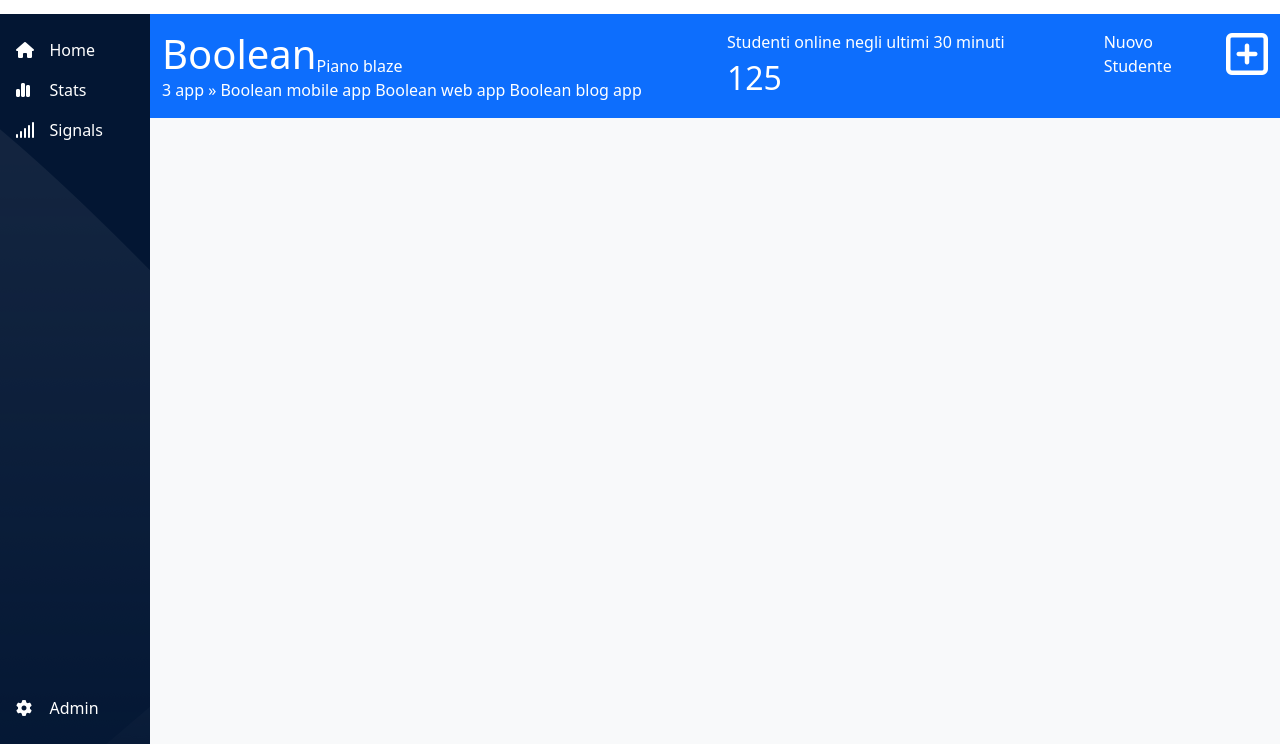
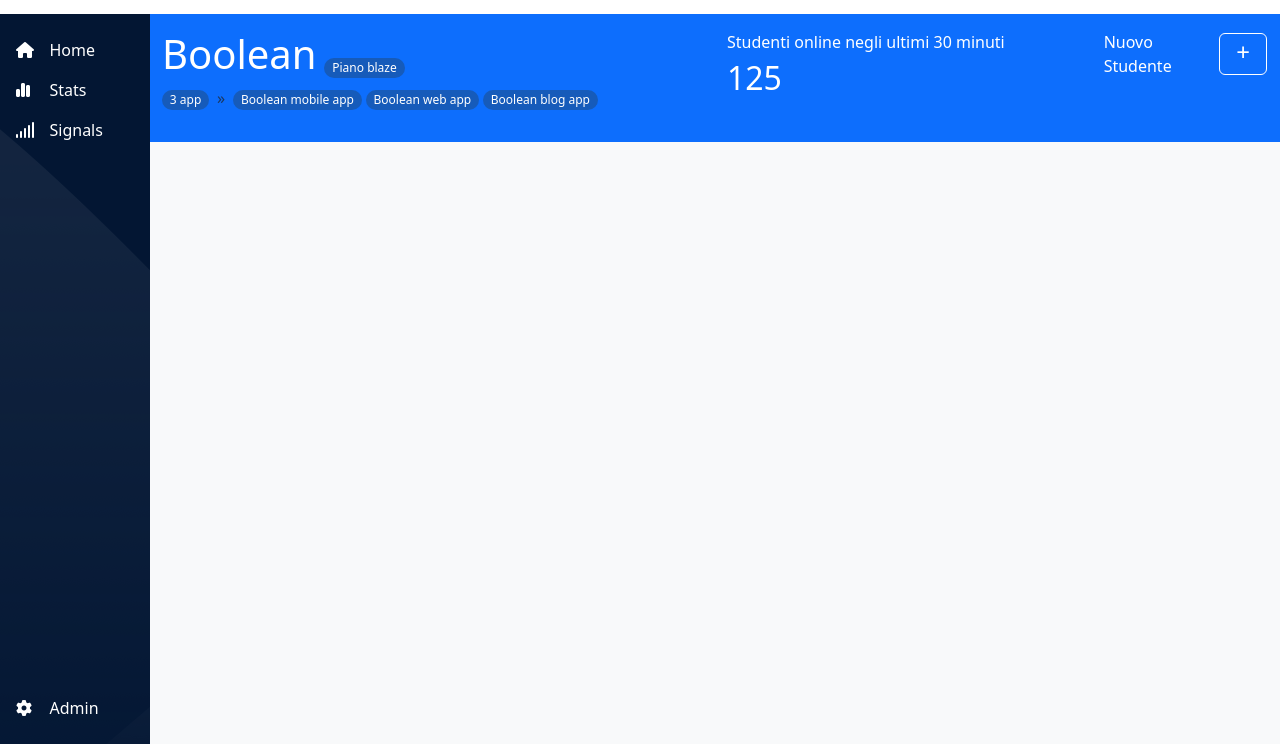
Before and after one commit to christianarca27/html-css-bootstrap-dashboard, a plain HTML site: page index.html in a window 1280 px wide. Shown: the part 56-800 px from the top of the page. Drawn offline with nearby package versions, Linux system fonts and the light colour scheme.

Commit message:
feat: migliorato stile header

```diff
--- a/css/style.css
+++ b/css/style.css
@@ -10,6 +10,15 @@
 
 ._bg-personal-1 {
     background-color: #e5e5e5;
+}
+
+._bg-personal-2 {
+    background-color: #165bba;
+}
+
+._simple-list {
+    list-style-type: none;
+    padding-inline-start: 0;
 }
 
 body {
--- a/index.html
+++ b/index.html
@@ -9,7 +9,7 @@
     <link href="https://cdn.jsdelivr.net/npm/bootstrap@5.3.0-alpha1/dist/css/bootstrap.min.css" rel="stylesheet" integrity="sha384-GLhlTQ8iRABdZLl6O3oVMWSktQOp6b7In1Zl3/Jr59b6EGGoI1aFkw7cmDA6j6gD" crossorigin="anonymous">
     <link rel="stylesheet" href="css/style.css">
 </head>
-<body data-bs-theme="dark">
+<body>
     <div id="search-bar" class="vw-100 bg-white text-dark">
         <div class="h-100 container-fluid d-flex align-items-center gap-3">
             <img class="d-none d-lg-block" src="img/logo.svg" alt="">
@@ -32,7 +32,7 @@
     </div>
 
     <main class="vw-100 d-flex">
-        <nav class="h-100 bg-primary-subtle text-white d-flex flex-column justify-content-between align-items-center align-items-lg-stretch ps-lg-3 py-4">
+        <nav data-bs-theme="dark" class="h-100 bg-primary-subtle text-white d-flex flex-column justify-content-between align-items-center align-items-lg-stretch ps-lg-3 py-4">
             <div id="nav-top">
                 <ul class="nav d-flex flex-column gap-3">
                     <li class="nav-item">
@@ -73,27 +73,56 @@
         </nav>
 
         <div id="main-inner">
-            <header class="bg-primary text-white py-3">
+            <header class="bg-primary text-white py-3                                    ">
                 <div class="container-fluid">
                     <div class="row gap-3 gap-md-0">
                         <div class="col-12 col-md-4 order-md-last col-lg-2">
                             <div class="d-flex align-items-center gap-2">
                                 <span>Nuovo Studente</span>
-                                <i class="fa-regular fa-square-plus fa-3x"></i>
+                                <button class="btn btn-primary p-0" type="button" data-bs-toggle="offcanvas" data-bs-target="#offcanvasExample" aria-controls="offcanvasExample">
+                                    <div class="border border-1 border-white rounded-2 fs-4 px-3 pb-1">&plus;</div>
+                                </button>
                             </div>
                         </div>
                         <div class="col-12 col-md-4 col-lg-6">
-                            <div class="d-flex align-items-end">
+                            <div class="d-flex align-items-end gap-2 mb-2">
                                 <h1 class="m-0">Boolean</h1>
-                                <span>Piano blaze</span>
+                                <span class="badge rounded-pill _bg-personal-2 fw-light">Piano blaze</span>
                             </div>
                             <div>
-                                <span>3 app</span>
-                                <span>&raquo;</span>
-                                <span class="d-lg-none">&plus;</span>
-                                <span class="d-none d-lg-inline">Boolean mobile app</span>
-                                <span class="d-none d-lg-inline">Boolean web app</span>
-                                <span class="d-none d-lg-inline">Boolean blog app</span>
+                                <div style="--bs-breadcrumb-divider: '\00bb';" aria-label="breadcrumb">
+                                    <ol class="breadcrumb">
+                                        <li class="breadcrumb-item">
+                                            <a href="#">
+                                                <span class="badge rounded-pill _bg-personal-2 fw-light">3 app</span>
+                                            </a>
+                                        </li>
+                                        <li class="breadcrumb-item">
+                                            <ul class="_simple-list d-flex gap-1">
+                                                <li class="d-none d-lg-inline">
+                                                    <a href="">
+                                                        <span class="badge rounded-pill _bg-personal-2 fw-light">Boolean mobile app</span>
+                                                    </a>
+                                                </li>
+                                                <li class="d-none d-lg-inline">
+                                                    <a href="">
+                                                        <span class="badge rounded-pill _bg-personal-2 fw-light">Boolean web app</span>
+                                                    </a>
+                                                </li>
+                                                <li class="d-none d-lg-inline">
+                                                    <a href="">
+                                                        <span class="badge rounded-pill _bg-personal-2 fw-light">Boolean blog app</span>
+                                                    </a>
+                                                </li>
+                                                <li class="d-lg-none">
+                                                    <a href="">
+                                                        <span class="badge rounded-pill _bg-personal-2 fw-light">&plus;</span>
+                                                    </a>
+                                                </li>
+                                            </ul>
+                                        </li>
+                                    </ol>
+                                  </div>
                             </div>
                         </div>
                         <div class="col-12 col-md-4 col-lg-4">
@@ -111,5 +140,7 @@
             </div>
         </div>
     </main>
+
+    <script src="https://cdn.jsdelivr.net/npm/bootstrap@5.3.0-alpha1/dist/js/bootstrap.bundle.min.js" integrity="sha384-w76AqPfDkMBDXo30jS1Sgez6pr3x5MlQ1ZAGC+nuZB+EYdgRZgiwxhTBTkF7CXvN" crossorigin="anonymous"></script>
 </body>
 </html>
```
